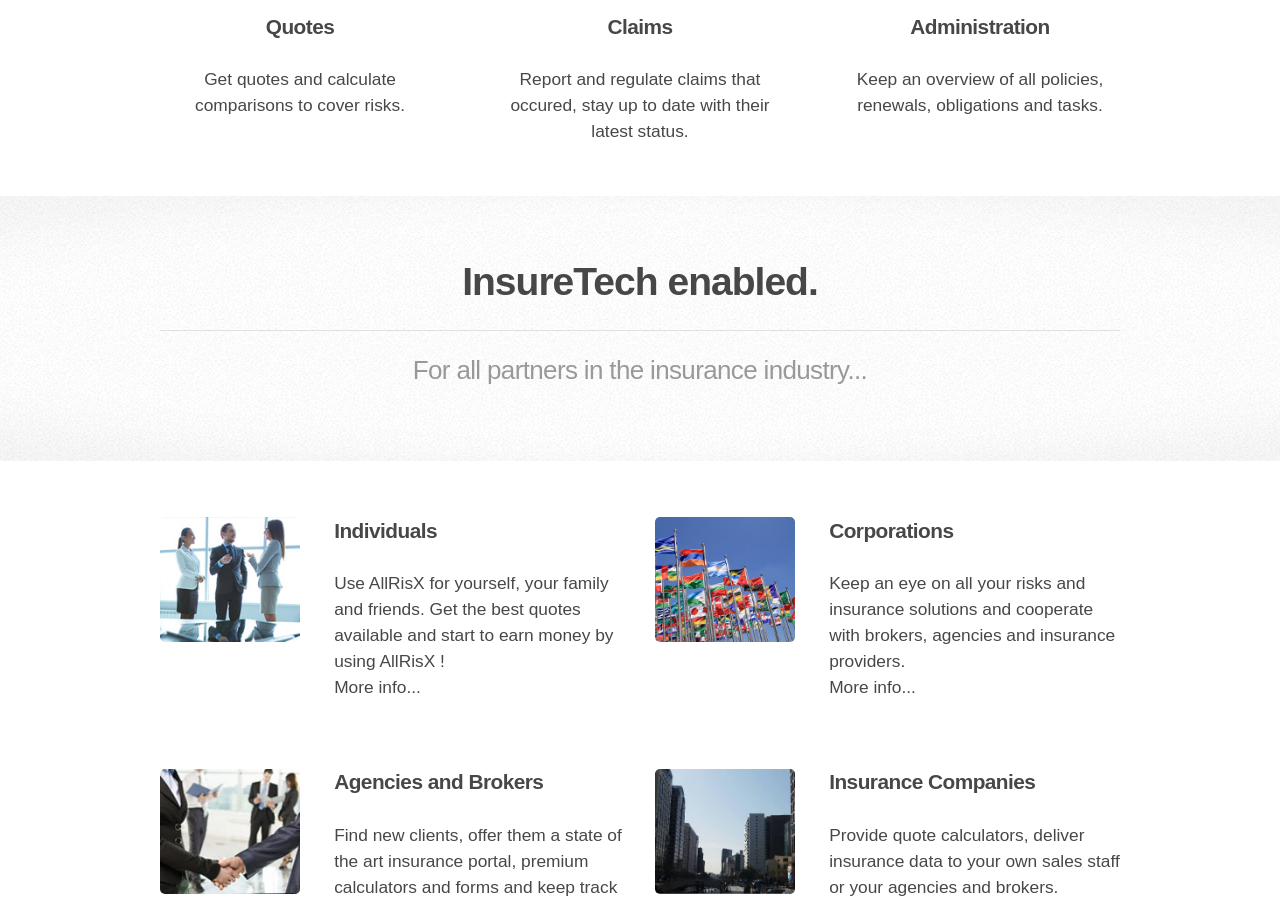
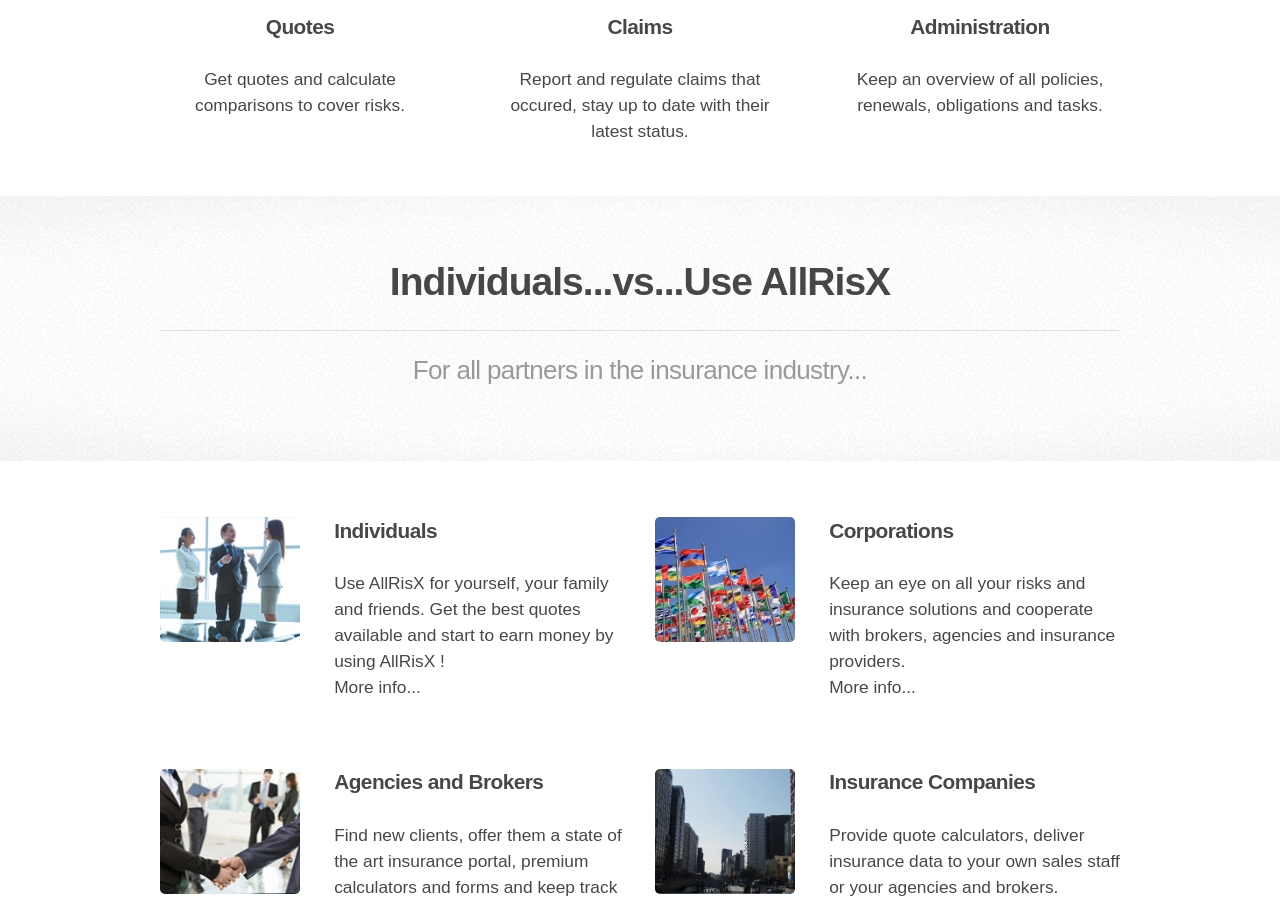
Before and after one commit to alljustincase/allrisx.com, a Jekyll site: the page built from index.html, in a window 1280 px wide and 900 px high, scrolled down 732 px. Built offline with Jekyll 4.4.1, drawn with Linux system fonts in a browser that asks for light colours; a script that is not in the unit is left out; the list of posts is cut into pages by our own code.

Commit message:
Updated 'index.html' via CloudCannon

```diff
--- a/index.html
+++ b/index.html
@@ -51,7 +51,7 @@
 	<section class="wrapper style2">
 		<div class="container">
 			<header class="major">
-				<h2>InsureTech enabled.</h2>
+				<h2>Individuals...vs...Use AllRisX</h2>
 				<p>For all partners in the insurance industry...</p>
 			</header>
 		</div>
```
